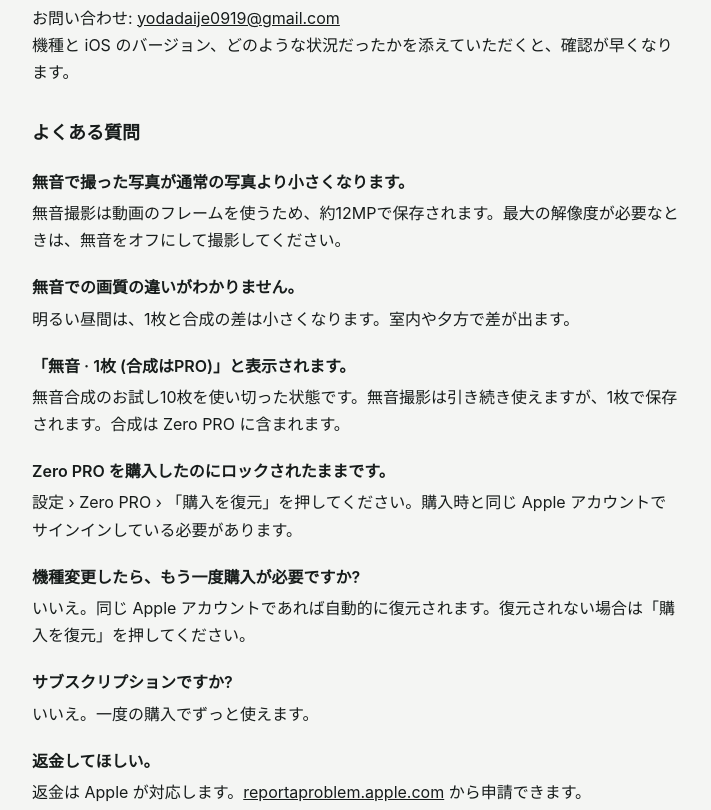
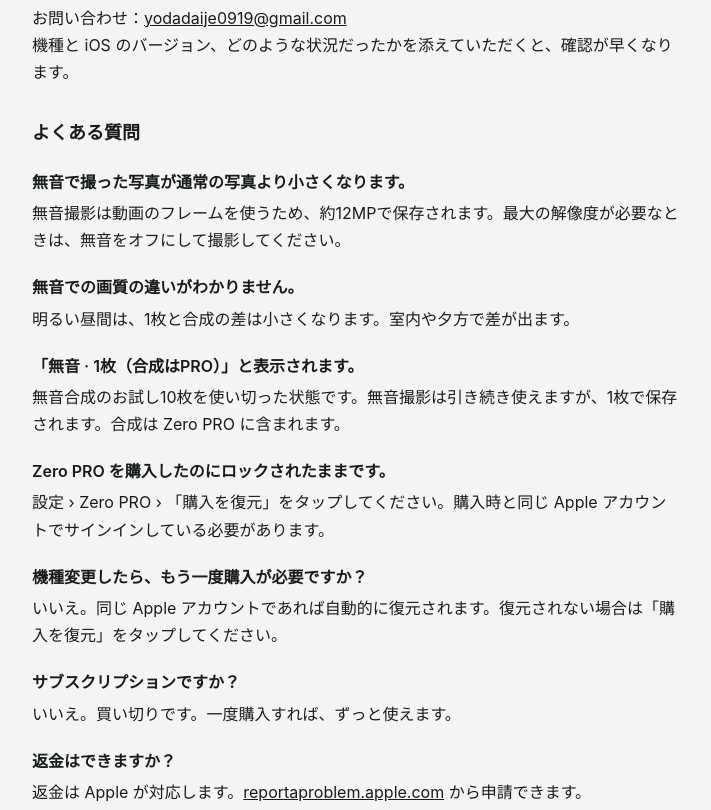
Before and after one commit to yodadaije0919-hash/zerocamera-support, a plain HTML site: page ja/support.html in a window 1280 px wide. Shown: the part 142-952 px from the top of the page, without its empty margins (284-995 px from the left). Drawn offline with Linux system fonts and the light colour scheme.

Commit message:
Correct the Japanese wording and punctuation
Co-Authored-By: Claude Fable 5.2 <noreply@anthropic.com>

```diff
--- a/ja/support.html
+++ b/ja/support.html
@@ -29,15 +29,15 @@ ul { padding-left: 20px; }
 <a href="../index.html">한국어</a>
 </nav>
 <h1>Zero Camera サポート</h1>
-<p>お問い合わせ: <a href="mailto:yodadaije0919@gmail.com">yodadaije0919@gmail.com</a><br>機種と iOS のバージョン、どのような状況だったかを添えていただくと、確認が早くなります。</p>
+<p>お問い合わせ：<a href="mailto:yodadaije0919@gmail.com">yodadaije0919@gmail.com</a><br>機種と iOS のバージョン、どのような状況だったかを添えていただくと、確認が早くなります。</p>
 <h2>よくある質問</h2>
 <p class="q">無音で撮った写真が通常の写真より小さくなります。</p><p>無音撮影は動画のフレームを使うため、約12MPで保存されます。最大の解像度が必要なときは、無音をオフにして撮影してください。</p>
 <p class="q">無音での画質の違いがわかりません。</p><p>明るい昼間は、1枚と合成の差は小さくなります。室内や夕方で差が出ます。</p>
-<p class="q">「無音 · 1枚 (合成はPRO)」と表示されます。</p><p>無音合成のお試し10枚を使い切った状態です。無音撮影は引き続き使えますが、1枚で保存されます。合成は Zero PRO に含まれます。</p>
-<p class="q">Zero PRO を購入したのにロックされたままです。</p><p>設定 › Zero PRO › 「購入を復元」を押してください。購入時と同じ Apple アカウントでサインインしている必要があります。</p>
-<p class="q">機種変更したら、もう一度購入が必要ですか?</p><p>いいえ。同じ Apple アカウントであれば自動的に復元されます。復元されない場合は「購入を復元」を押してください。</p>
-<p class="q">サブスクリプションですか?</p><p>いいえ。一度の購入でずっと使えます。</p>
-<p class="q">返金してほしい。</p><p>返金は Apple が対応します。<a href="https://reportaproblem.apple.com">reportaproblem.apple.com</a> から申請できます。</p>
+<p class="q">「無音 · 1枚（合成はPRO）」と表示されます。</p><p>無音合成のお試し10枚を使い切った状態です。無音撮影は引き続き使えますが、1枚で保存されます。合成は Zero PRO に含まれます。</p>
+<p class="q">Zero PRO を購入したのにロックされたままです。</p><p>設定 › Zero PRO › 「購入を復元」をタップしてください。購入時と同じ Apple アカウントでサインインしている必要があります。</p>
+<p class="q">機種変更したら、もう一度購入が必要ですか？</p><p>いいえ。同じ Apple アカウントであれば自動的に復元されます。復元されない場合は「購入を復元」をタップしてください。</p>
+<p class="q">サブスクリプションですか？</p><p>いいえ。買い切りです。一度購入すれば、ずっと使えます。</p>
+<p class="q">返金はできますか？</p><p>返金は Apple が対応します。<a href="https://reportaproblem.apple.com">reportaproblem.apple.com</a> から申請できます。</p>
 <p class="q">ロック画面から開くと、一部の機能が使えません。</p><p>ロック画面のカメラでは購入画面を開けず、無音合成のお試しも使いません。Zero PRO の購入後は、ロック画面でも合成で撮影されます。</p>
 <p class="q">48MP、ProRAW、望遠レンズが表示されません。</p><p>使える形式やレンズは iPhone の機種によって異なります。</p>
 <p class="q">写真に位置情報が入りません。</p><p>アプリの設定で位置情報の記録をオンにし、iOS の設定で Zero Camera の位置情報を許可してください。</p>
```
Also changed, not shown: ja/privacy.html (+3 -3 lines).
